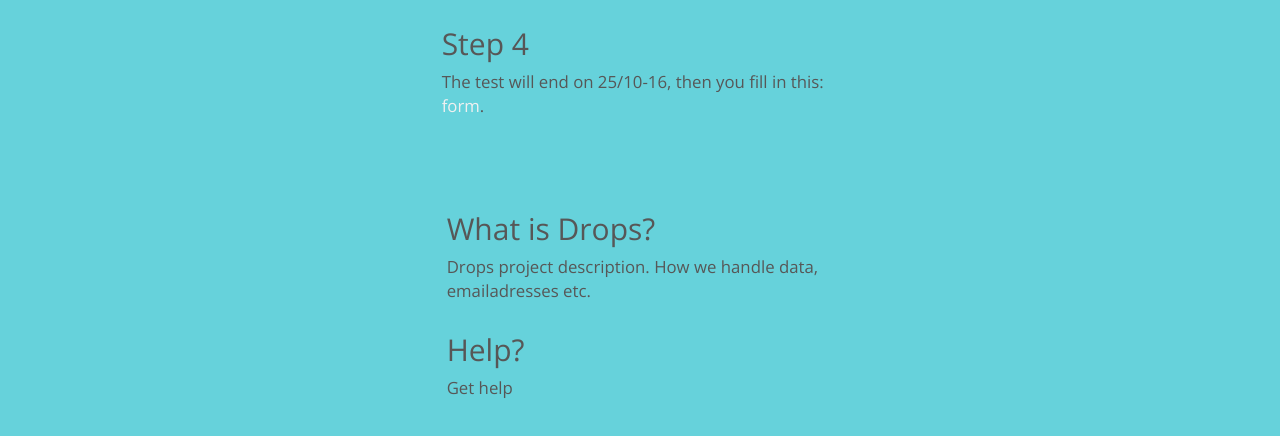
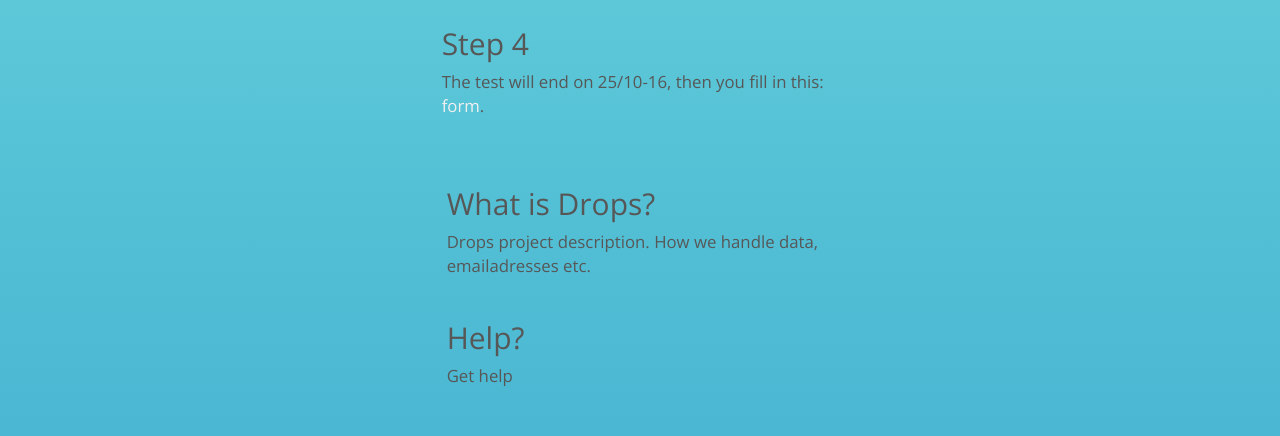
Before and after one commit to sandrai/drops, a plain HTML site: page index.html in a window 1280 px wide. Shown: the part 774-1210 px from the top of the page. Before the commit the page ends 1184 px from the top, so only its background shows below. Drawn offline with nearby package versions, Linux system fonts and the light colour scheme.

Commit message:
Update stylesheet.css

```diff
--- a/stylesheets/stylesheet.css
+++ b/stylesheets/stylesheet.css
@@ -1,7 +1,16 @@
 @charset "utf-8";
-/* CSS Document */
 body{
-	background-color:#66D2DB;
+	background: #66D2DB;
+	background: linear-gradient(
+		to top,
+		#47B3D1,
+		#66D2DB 60%
+	  );
+	background: -webkit-linear-gradient(
+		to top,
+		#47B3D1,
+		#66D2DB
+	  );
 }
 h1, h2, p{
 	font-family: 'Open Sans', sans-serif;
@@ -22,13 +31,10 @@ p{
 	  padding-top:10%;
 	  padding-bottom:10%;
 }
-.steps{
+.what{
+	margin-top:3%;
 }
-.what{
-	margin-top:5%;
-		/*background: linear-gradient(
-		to top,
-		#47B3D1,
-		#66D2DB
-	  ),url(images/backgWork.jpg);*/
+.help{
+	margin-top:1%;
+	margin-bottom:10%;
 }
```
